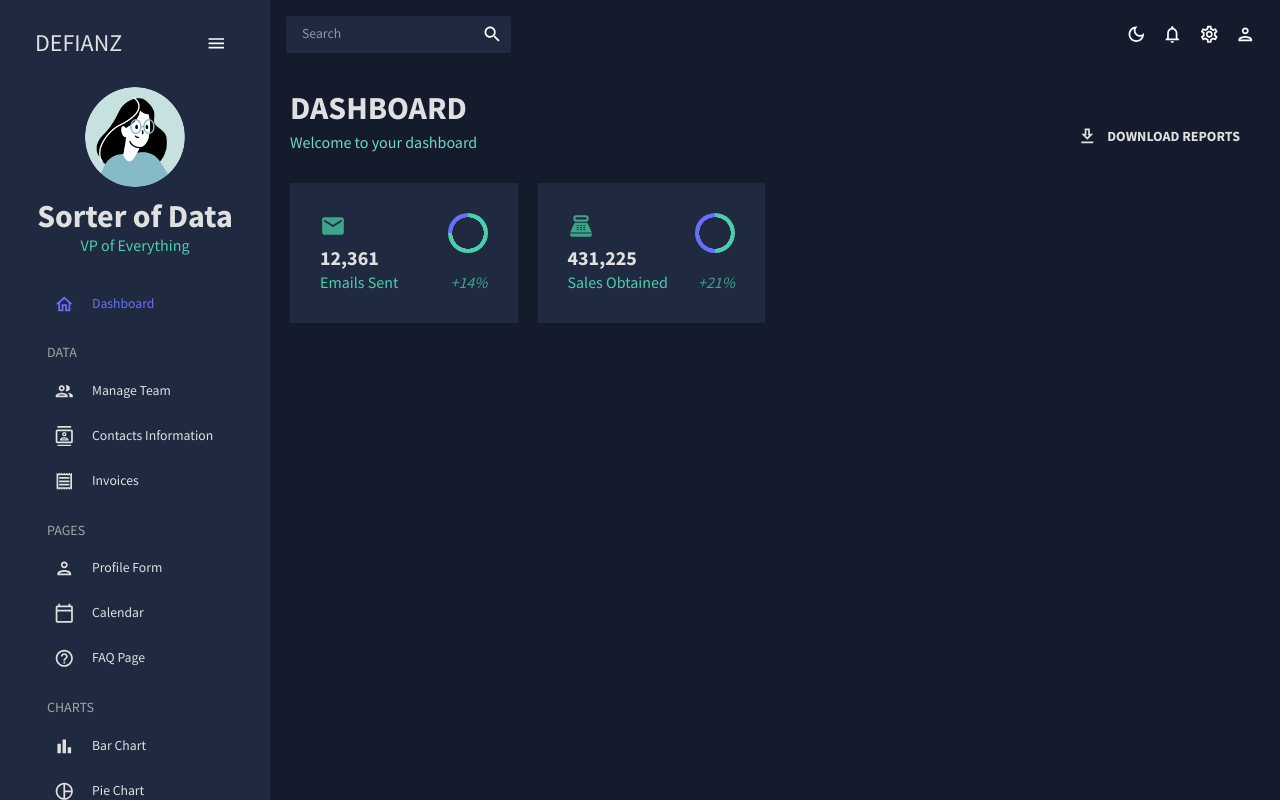
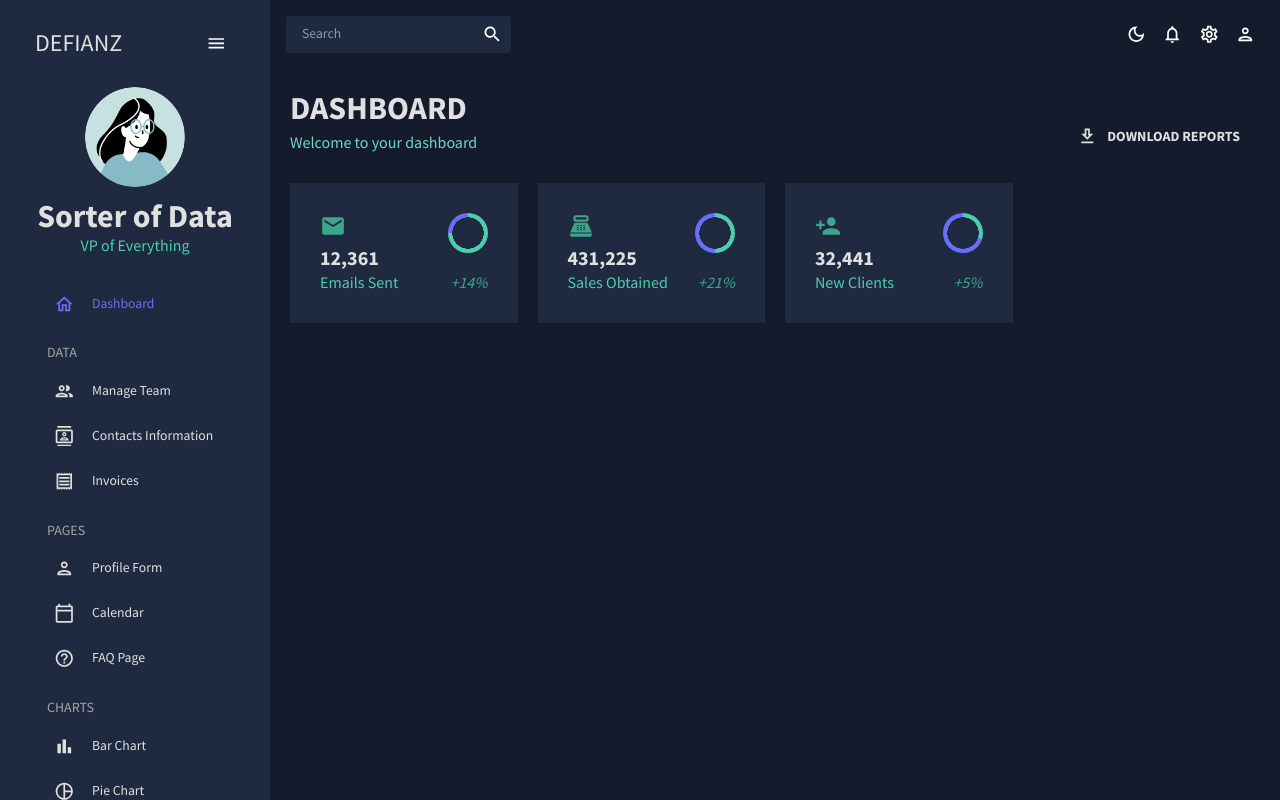
Before and after one commit to DrSLMac/defianz_admin_webbased_ui, a React (Create React App) app: page / in a window 1280 px wide. Built offline with nearby package versions, Linux system fonts and the light colour scheme.

Commit message:
add clients to dashboard

```diff
--- a/src/scenes/dashboard/index.jsx
+++ b/src/scenes/dashboard/index.jsx
@@ -85,6 +85,25 @@ const Dashboard = () => {
             }
           />
         </Box>
+        <Box
+          gridColumn="span 3"
+          backgroundColor={colors.primary[400]}
+          display="flex"
+          alignItems="center"
+          justifyContent="center"
+        >
+          <StatBox
+            title="32,441"
+            subtitle="New Clients"
+            progress="0.30"
+            increase="+5%"
+            icon={
+              <PersonAddIcon
+                sx={{ color: colors.greenAccent[600], fontSize: "26px" }}
+              />
+            }
+          />
+        </Box>
 
       {/* ROW 2 */}
 
```
